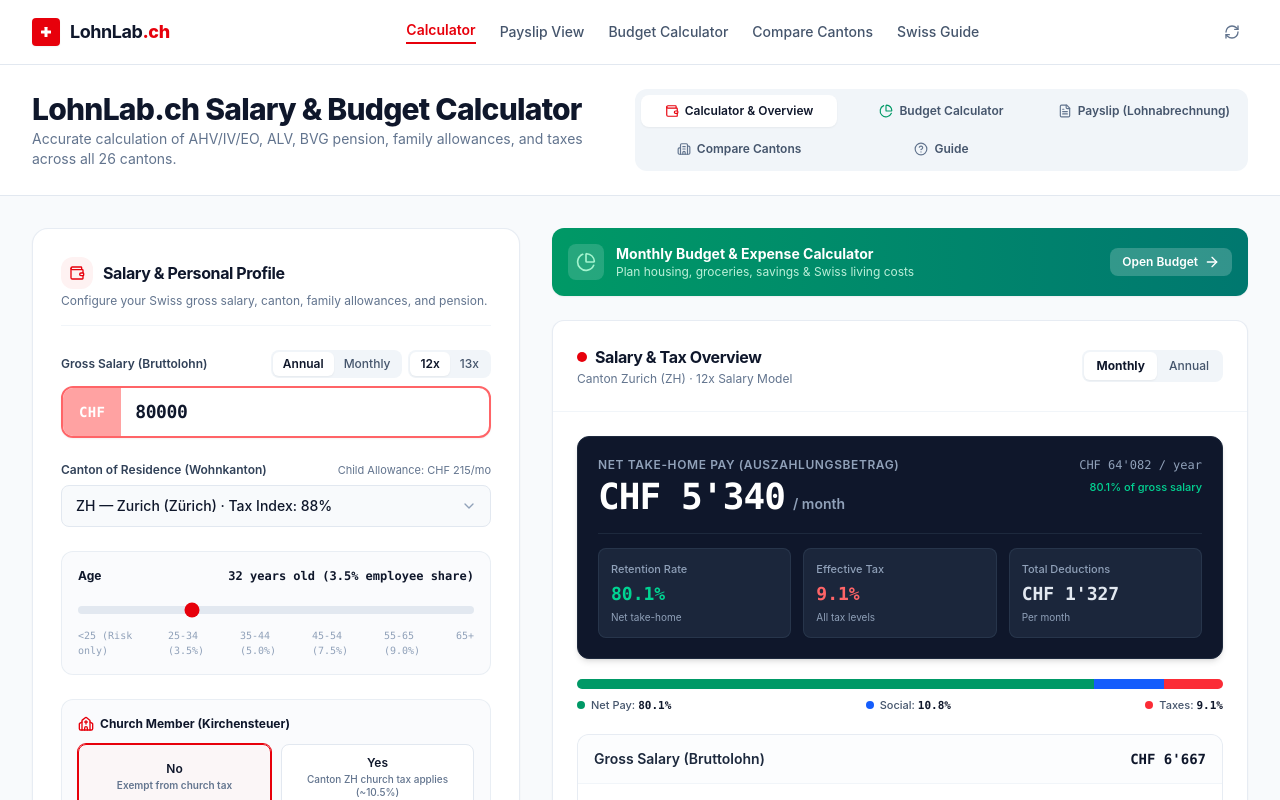
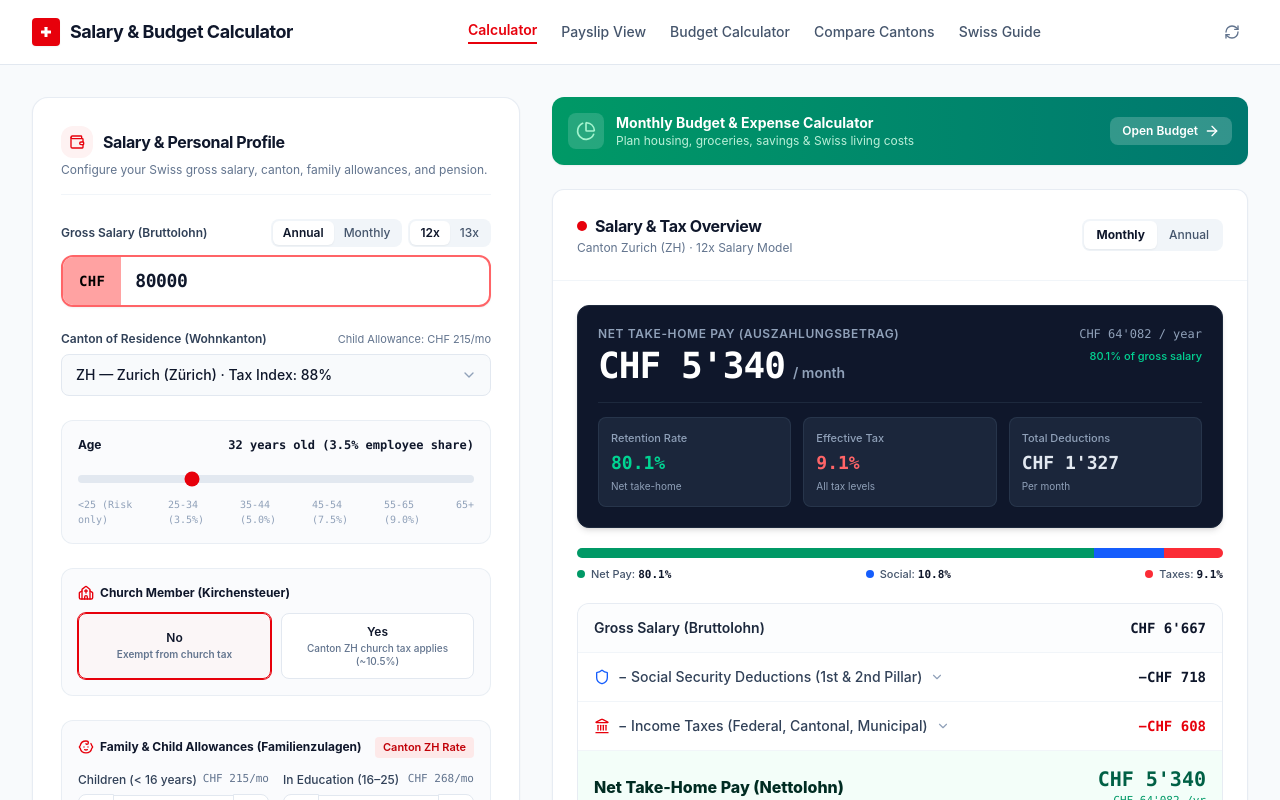
Before and after one commit to damianpatyna5/Swiss-Salary-Calculator, a React (Vite) app: page / in a window 1280 px wide. Shown: the top 800 px of the page. Built offline with nearby package versions, Linux system fonts and the light colour scheme.

Commit message:
refactor: clean up UI and enhance input aesthetics
- Remove redundant hero section from App.tsx
- Rename brand in header for clarity
- Update CHF labels and manual override buttons for better visibility

```diff
--- a/src/App.tsx
+++ b/src/App.tsx
@@ -67,86 +67,7 @@ export default function App() {
         setActiveSection={setActiveSection}
       />
 
-      {/* Hero Headline and Quick Navigation */}
-      <div className="bg-white border-b border-slate-200 py-6 px-4 sm:px-6 lg:px-8 no-print">
-        <div className="max-w-7xl mx-auto flex flex-col md:flex-row md:items-center justify-between gap-4">
-          <div className="max-w-xl">
-            <h1 className="text-2xl sm:text-3xl font-extrabold text-slate-900 tracking-tight">
-              LohnLab.ch Salary &amp; Budget Calculator
-            </h1>
-            <p className="text-xs sm:text-sm text-slate-500 mt-0.5">
-              Accurate calculation of AHV/IV/EO, ALV, BVG pension, family allowances, and taxes across all 26 cantons.
-            </p>
-          </div>
 
-          {/* Quick Tab Bar - Split across 2 lines */}
-          <div className="w-full md:w-auto bg-slate-100 p-1.5 rounded-xl">
-            <div className="grid grid-cols-2 sm:grid-cols-3 gap-1.5">
-              <button
-                type="button"
-                onClick={() => setActiveSection('calculator')}
-                className={`flex items-center gap-1.5 px-3 py-2 rounded-lg text-xs font-semibold transition-colors cursor-pointer justify-center ${
-                  activeSection === 'calculator'
-                    ? 'bg-white text-slate-900 shadow-xs'
-                    : 'text-slate-600 hover:text-slate-900'
-                }`}
-              >
-                <Wallet className="w-3.5 h-3.5 text-red-600 shrink-0" />
-                <span>Calculator &amp; Overview</span>
-              </button>
-              <button
-                type="button"
-                onClick={() => setActiveSection('budget')}
-                className={`flex items-center gap-1.5 px-3 py-2 rounded-lg text-xs font-semibold transition-colors cursor-pointer justify-center ${
-                  activeSection === 'budget'
-                    ? 'bg-white text-slate-900 shadow-xs'
-                    : 'text-slate-600 hover:text-slate-900'
-                }`}
-              >
-                <PieChart className="w-3.5 h-3.5 text-emerald-600 shrink-0" />
-                <span>Budget Calculator</span>
-              </button>
-              <button
-                type="button"
-                onClick={() => setActiveSection('payslip')}
-                className={`flex items-center gap-1.5 px-3 py-2 rounded-lg text-xs font-semibold transition-colors cursor-pointer justify-center ${
-                  activeSection === 'payslip'
-                    ? 'bg-white text-slate-900 shadow-xs'
-                    : 'text-slate-600 hover:text-slate-900'
-                }`}
-              >
-                <FileText className="w-3.5 h-3.5 text-slate-500 shrink-0" />
-                <span>Payslip (Lohnabrechnung)</span>
-              </button>
-              <button
-                type="button"
-                onClick={() => setActiveSection('cantons')}
-                className={`flex items-center gap-1.5 px-3 py-2 rounded-lg text-xs font-semibold transition-colors cursor-pointer justify-center ${
-                  activeSection === 'cantons'
-                    ? 'bg-white text-slate-900 shadow-xs'
-                    : 'text-slate-600 hover:text-slate-900'
-                }`}
-              >
-                <Building2 className="w-3.5 h-3.5 text-slate-500 shrink-0" />
-                <span>Compare Cantons</span>
-              </button>
-
-              <button
-                type="button"
-                onClick={() => setActiveSection('guide')}
-                className={`flex items-center gap-1.5 px-3 py-2 rounded-lg text-xs font-semibold transition-colors cursor-pointer justify-center ${
-                  activeSection === 'guide'
-                    ? 'bg-white text-slate-900 shadow-xs'
-                    : 'text-slate-600 hover:text-slate-900'
-                }`}
-              >
-                <HelpCircle className="w-3.5 h-3.5 text-slate-500 shrink-0" />
-                <span>Guide</span>
-              </button>
-            </div>
-          </div>
-        </div>
-      </div>
 
       {/* Main Workspace Container */}
       <main className="flex-1 max-w-7xl w-full mx-auto px-4 sm:px-6 lg:px-8 py-8 space-y-8">
--- a/src/components/BudgetCalculator.tsx
+++ b/src/components/BudgetCalculator.tsx
@@ -120,9 +120,9 @@ export const BudgetCalculator: React.FC<BudgetCalculatorProps> = ({ result, setA
                       }
                       setIsOverridingNet(!isOverridingNet);
                     }}
-                  className="text-[10px] font-semibold text-red-400 hover:text-red-300 cursor-pointer underline"
+                    className="px-2 py-0.5 text-[10px] font-semibold text-red-600 bg-red-50 hover:bg-red-100 rounded border border-red-200 transition-colors cursor-pointer"
                   >
-                  {isOverridingNet ? 'Use Calc' : 'Set'}
+                    {isOverridingNet ? 'Use Calc' : 'Set Manually'}
                   </button>
               </div>
               {isOverridingNet ? (
--- a/src/components/Header.tsx
+++ b/src/components/Header.tsx
@@ -28,7 +28,7 @@ export const Header: React.FC<HeaderProps> = ({
             href="/"
             className="text-lg font-bold tracking-tight text-slate-900 whitespace-nowrap hover:text-red-700 transition-colors"
           >
-            LohnLab<span className="text-red-600 font-extrabold">.ch</span>
+            Salary &amp; Budget Calculator
           </a>
         </div>
 
--- a/src/components/SalaryInputForm.tsx
+++ b/src/components/SalaryInputForm.tsx
@@ -113,7 +113,7 @@ export const SalaryInputForm: React.FC<SalaryInputFormProps> = ({ inputs, onChan
 
         {/* Red Promoted Salary Entry Box */}
         <div className="flex items-stretch rounded-xl border-2 border-red-400 bg-white shadow-xs focus-within:ring-4 focus-within:ring-red-300/15 focus-within:border-red-400 transition-all overflow-hidden">
-          <div className="bg-red-300 text-white font-bold text-sm px-4 flex items-center justify-center select-none font-mono tracking-wide">
+          <div className="bg-red-300 text-black font-bold text-sm px-4 flex items-center justify-center select-none font-mono tracking-wide">
             CHF
           </div>
           <input
@@ -456,7 +456,7 @@ export const SalaryInputForm: React.FC<SalaryInputFormProps> = ({ inputs, onChan
 
               {/* Red Promoted Salary Entry Box */}
               <div className="flex items-stretch rounded-xl border-2 border-red-400 bg-white shadow-xs focus-within:ring-4 focus-within:ring-red-300/15 focus-within:border-red-400 transition-all overflow-hidden">
-                <div className="bg-red-300 text-white font-bold text-sm px-4 flex items-center justify-center select-none font-mono tracking-wide">
+                <div className="bg-red-300 text-black font-bold text-sm px-4 flex items-center justify-center select-none font-mono tracking-wide">
                   CHF
                 </div>
                 <input
```
Lines whose indentation alone changed are shown as unchanged.
